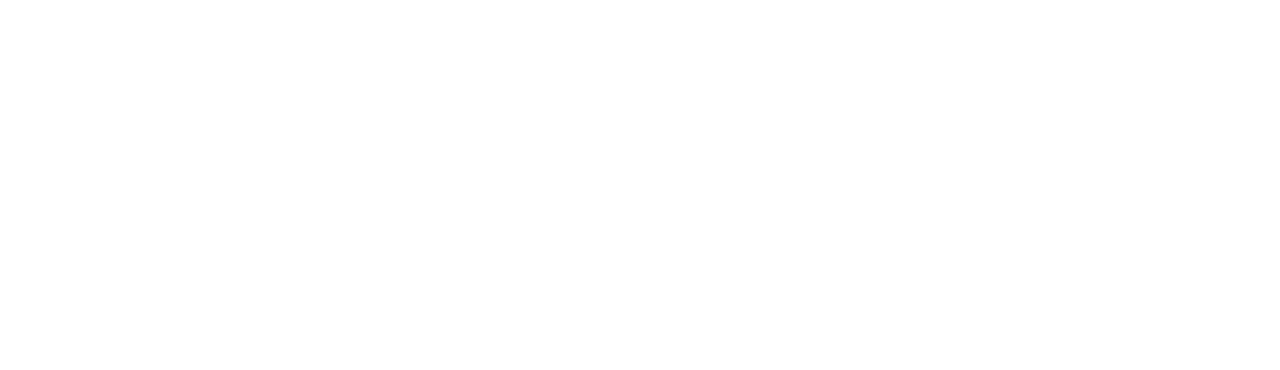
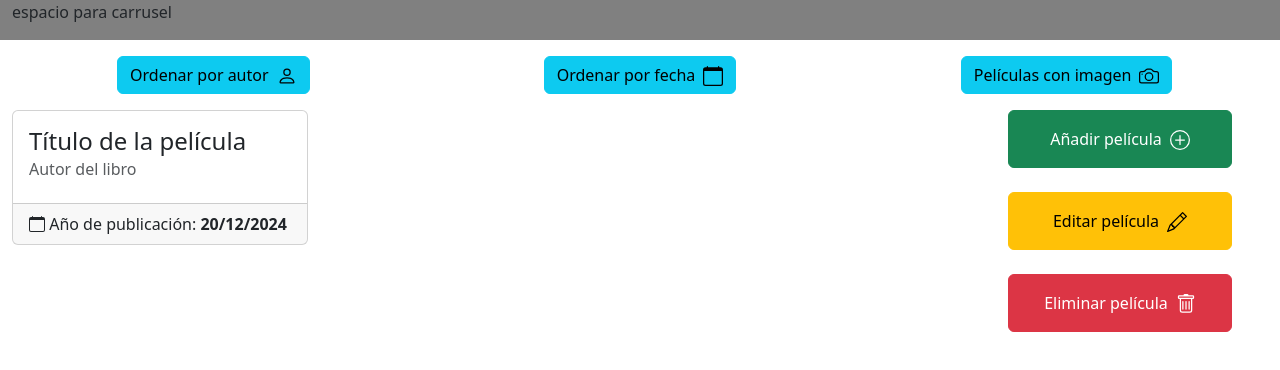
Before and after one commit to smariannee/DWPUII, a Vue app in the folder frontend/: page / in a window 1280 px wide. Shown: the top 370 px of the page. Built offline with nearby package versions, Linux system fonts and the light colour scheme; a small style sheet from the web is missing.

Commit message:
cards and buttons design

```diff
--- a/frontend/src/App.vue
+++ b/frontend/src/App.vue
@@ -1,11 +1,15 @@
 <script setup>
+import Books from "./modules/books/views/Books.vue"
+components: { Books }
 </script>
 
 <template>
   <div id="app">
     <header></header>
 
-    <main></main>
+    <main>
+      <Books/>
+    </main>
   </div>
 </template>
 
--- /dev/null
+++ b/frontend/src/modules/books/views/Books.vue
@@ -0,0 +1,128 @@
+<template>
+    <div>
+        <b-container fluid>
+            <b-row>
+                <b-col cols="12" style="background-color: gray;">
+                    <p>espacio para carrusel</p>
+                </b-col>
+            </b-row>
+            <b-row>
+                <b-col cols="12" sm="4" class="d-flex justify-content-center align-items-center p-3">
+                    <b-button variant="info">
+                        <span>Ordenar por autor</span>
+                        <b-icon icon="person" class="ms-2"></b-icon>
+                    </b-button>
+                </b-col>
+                <b-col cols="12" sm="4" class="d-flex justify-content-center align-items-center p-3">
+                    <b-button variant="info">
+                        <span>Ordenar por fecha</span>
+                        <b-icon icon="calendar" class="ms-2"></b-icon>
+                    </b-button>
+                </b-col>
+                <b-col cols="12" sm="4" class="d-flex justify-content-center align-items-center p-3">
+                    <b-button variant="info">
+                        <span>Películas con imagen</span>
+                        <b-icon icon="camera" class="ms-2"></b-icon>
+                    </b-button>
+                </b-col>
+            </b-row>
+            <b-row>
+                <b-col cols="9">
+                    <b-row>
+                        <b-col cols="12" sm="6" md="4">
+                            <b-card title="Título de la película" style="max-width: 20rem;">
+                                <b-card-sub-title class="mb-2 text-muted">Autor del libro</b-card-sub-title>
+                                <template #footer>
+                                    <p class="mb-0">
+                                        <b-icon icon="calendar"></b-icon>
+                                        Año de publicación: <strong>20/12/2024</strong>
+                                    </p>
+                                </template>
+                            </b-card>
+                        </b-col>
+                    </b-row>
+                </b-col>
+                <b-col cols="3" class="d-flex align-items-center">
+                    <b-row>
+                        <b-col cols="12" class="px-5">
+                            <b-button variant="success" class="w-100 py-3" v-b-modal.modal-register>
+                                <span>Añadir película</span>
+                                <b-icon icon="plus-circle" class="ms-2"></b-icon>
+                            </b-button>
+                        </b-col>
+                        <b-col cols="12" class="px-5 mt-4">
+                            <b-button variant="warning" class="w-100 py-3">
+                                <span>Editar película</span>
+                                <b-icon icon="pencil" class="ms-2"></b-icon>
+                            </b-button>
+                        </b-col>
+                        <b-col cols="12" class="px-5 mt-4">
+                            <b-button variant="danger" class="w-100 py-3">
+                                <span>Eliminar película</span>
+                                <b-icon icon="trash" class="ms-2"></b-icon>
+                            </b-button>
+                        </b-col>
+                    </b-row>
+                </b-col>
+            </b-row>
+        </b-container>
+        <b-modal id="modal-register" size="md" hide-footer hide-header>
+            <b-form>
+                <b-row>
+                    <b-col cols="12" class="text-center">
+                        <h4>Registrar nuevo libro</h4>
+                        <hr>
+                    </b-col>
+                    <b-col cols="12" class="mt-3">
+                        <b-form-group label="Título de la película:" label-for="title">
+                            <b-form-input id="title" v-model="title" required></b-form-input>
+                        </b-form-group>
+                    </b-col>
+                    <b-col cols="12" class="mt-3">
+                        <b-form-group label="Autor de la película:" label-for="author">
+                            <b-form-input id="author" v-model="author" required></b-form-input>
+                        </b-form-group>
+                    </b-col>
+                    <b-col cols="12" class="mt-3">
+                        <b-form-group label="Año de publicación:" label-for="year">
+                            <b-form-input id="year" v-model="year" type="number" required></b-form-input>
+                        </b-form-group>
+                    </b-col>
+                    <b-col cols="6" class="mt-4 mb-2 d-flex align-items-center justify-content-center">
+                        <b-button type="submit" variant="primary" class="d-flex align-items-center justify-content-center" style="width: 90%;">
+                            <span>Registrar película</span>
+                            <b-icon icon="plus-circle" class="ms-2"></b-icon>
+                        </b-button>
+                    </b-col>
+                    <b-col cols="6" class="mt-4 mb-2 d-flex align-items-center justify-content-center">
+                        <b-button type="reset" variant="danger" class="d-flex align-items-center justify-content-center" style="width: 90%;">
+                            <span>Cancelar</span>
+                            <b-icon icon="x-circle" class="ms-2"></b-icon>
+                        </b-button>
+                    </b-col>
+                </b-row>
+            </b-form>
+        </b-modal>
+    </div>
+</template>
+
+<script>
+export default {
+    data() {
+        return {
+            slide: 0,
+            sliding: null
+        }
+    },
+    methods: {
+        onSlideStart(slide) {
+            this.sliding = true
+        },
+        onSlideEnd(slide) {
+            this.sliding = false
+        }
+    }
+}
+</script>
+
+<style scoped></style>
```
Also changed, not shown: frontend/src/components/Home.vue (deleted, +0 -38 lines).
